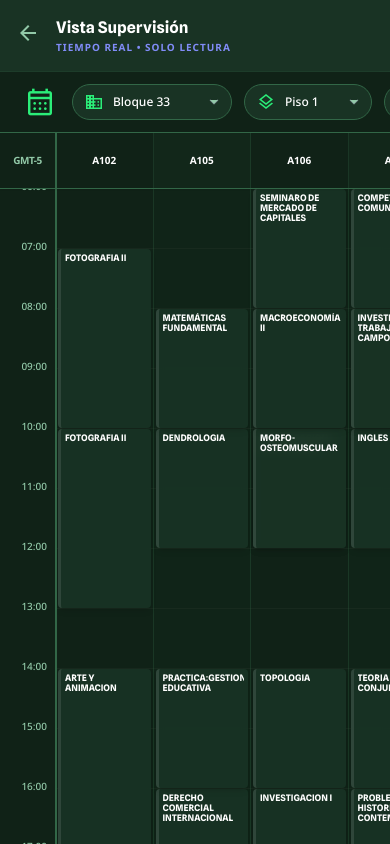
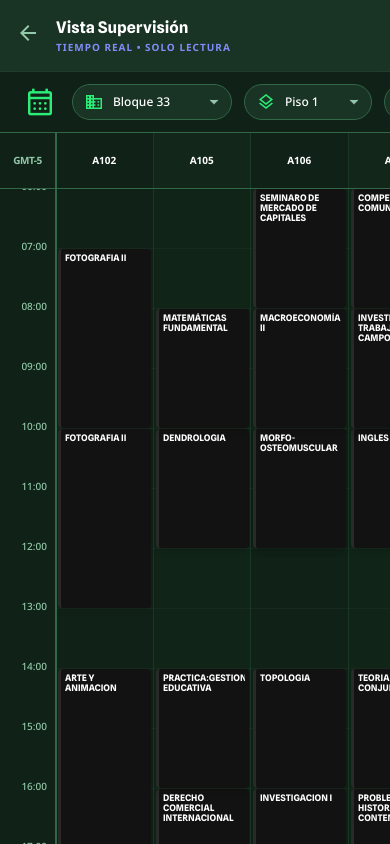
Before and after one commit to aflondonor-afk/horario-app, a React (Vite) app: page / in a window 390 px wide. Both pictures are taken after a click on the button 195 px from the left and 639 px from the top of the page. Built offline with nearby package versions, Linux system fonts and the light colour scheme.

Commit message:
Optimize mobile scrolling: remove expensive backdrop filters and add GPU hints

```diff
--- a/components/EventCard.tsx
+++ b/components/EventCard.tsx
@@ -24,9 +24,9 @@ const EventCard: React.FC<EventCardProps> = memo(({ event, status = 'NONE', onCl
 
   const getStatusStyles = () => {
     switch (status) {
-      case 'IN_USE': return 'bg-green-500/40 border-green-500 !opacity-100 shadow-[0_0_10px_rgba(34,197,94,0.1)] backdrop-blur-sm';
-      case 'FREE': return 'bg-red-500/40 border-red-500 !opacity-100 shadow-[0_0_10px_rgba(239,68,68,0.1)] backdrop-blur-sm';
-      default: return 'bg-surface-dark/95 border-white/10 opacity-100 backdrop-blur-sm';
+      case 'IN_USE': return 'bg-[#1a4d2e] border-green-500 !opacity-100 shadow-[0_0_10px_rgba(34,197,94,0.1)]';
+      case 'FREE': return 'bg-[#4d1a1a] border-red-500 !opacity-100 shadow-[0_0_10px_rgba(239,68,68,0.1)]';
+      default: return 'bg-[#121212] border-white/10 opacity-100';
     }
   };
 
@@ -40,7 +40,7 @@ const EventCard: React.FC<EventCardProps> = memo(({ event, status = 'NONE', onCl
   return (
     <div
       onClick={handleClick}
-      className={`absolute left-0.5 right-0.5 rounded-[4px] border-l-[3px] p-1 shadow-md transition-all flex flex-col overflow-hidden ${getStatusStyles()} cursor-pointer active:scale-95 hover:z-30`}
+      className={`absolute left-0.5 right-0.5 rounded-[4px] border-l-[3px] p-1 shadow-md transition-all flex flex-col overflow-hidden ${getStatusStyles()} cursor-pointer active:scale-95 hover:z-30 will-change-transform`}
       style={{
         top: `${startOffset}px`,
         height: `${height}px`,
```
